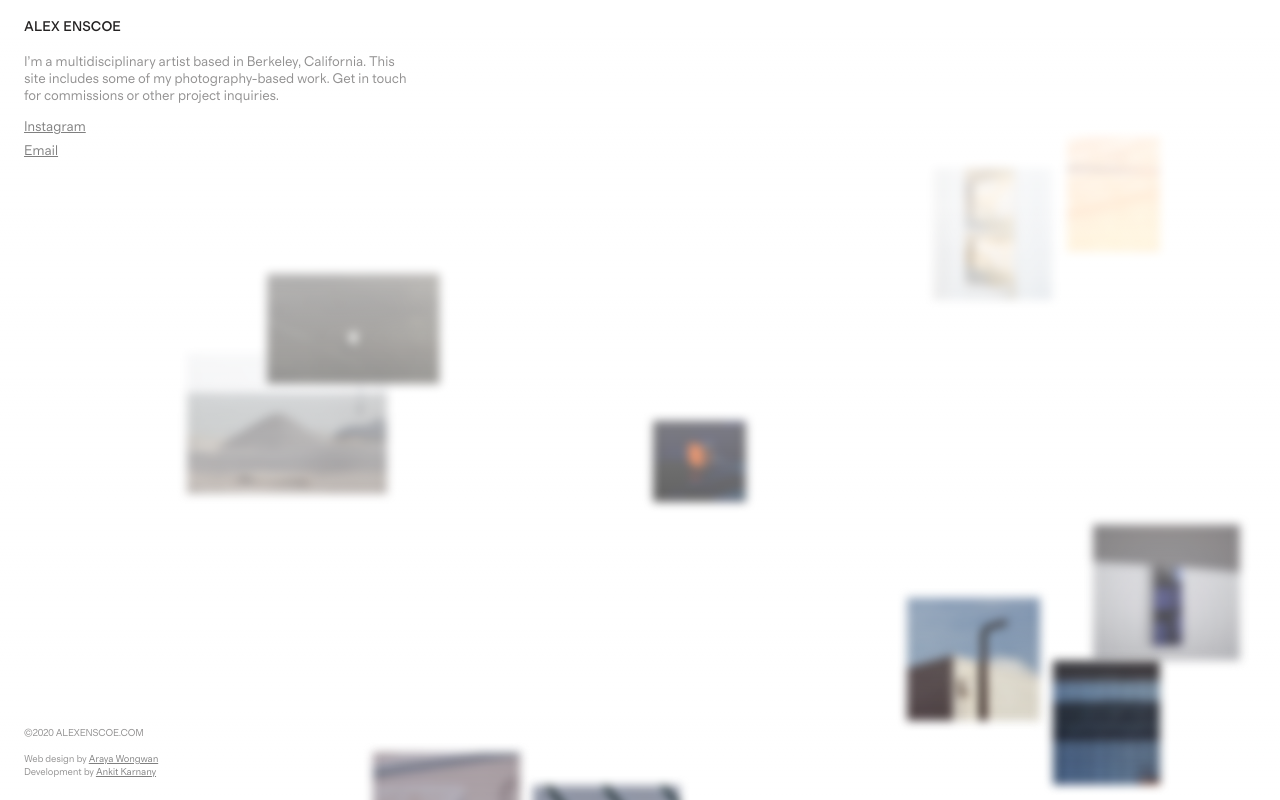
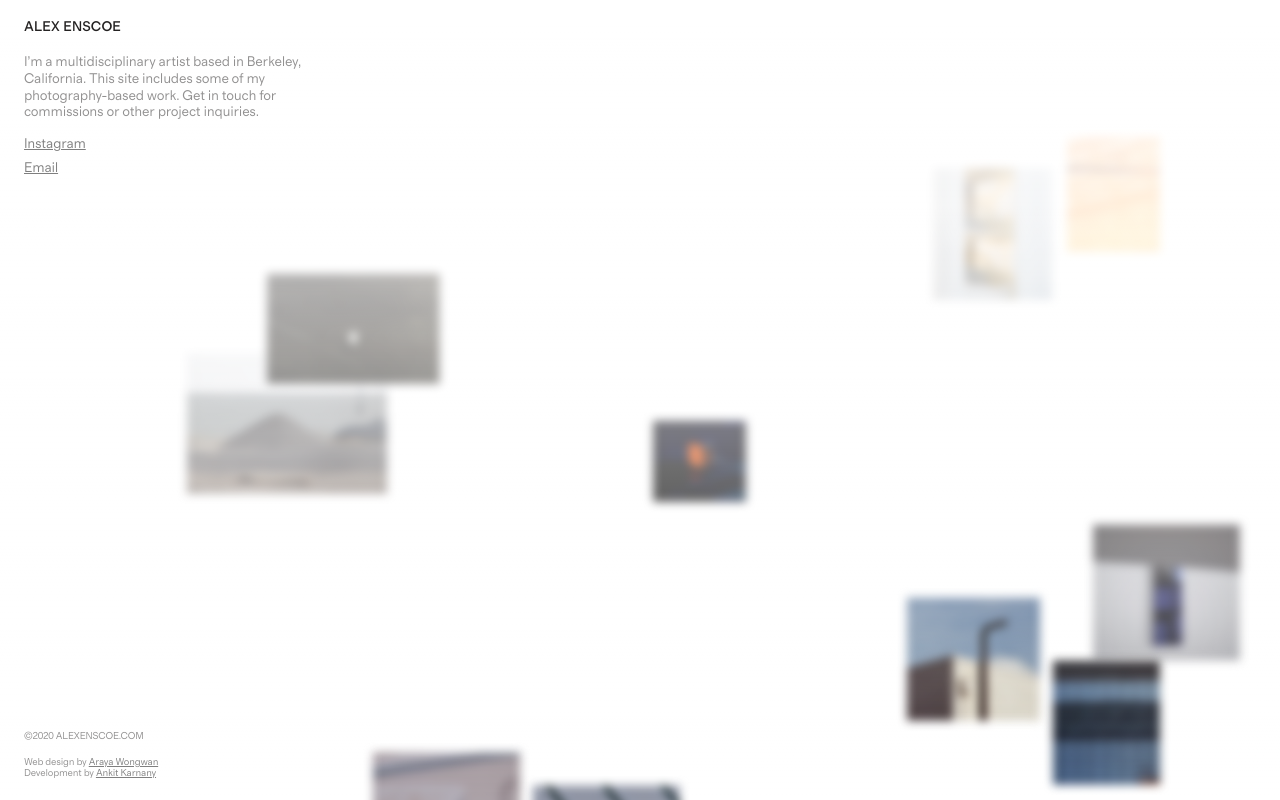
Before and after one commit to nktkarnany/Alex-Enscoe, a plain HTML site: page index.html in a window 1280 px wide. Both pictures are taken after a click on the element "ALEX ENSCOE". Shown: the top 800 px of the page. Drawn offline with Linux system fonts and the light colour scheme.

Commit message:
info review changes

```diff
--- a/app.css
+++ b/app.css
@@ -170,7 +170,7 @@ main {
   position: fixed;
   left: 1.5rem;
   top: 2.5rem;
-  width: 30vw;
+  width: 25vw;
   visibility: hidden;
   transition: visibility 0s linear;
 }
@@ -220,7 +220,7 @@ main {
 }
 
 .info-footer__link {
-  margin-bottom: 0.2rem;
+  margin-bottom: 0.1rem;
   margin-top: 0;
 }
 
```
